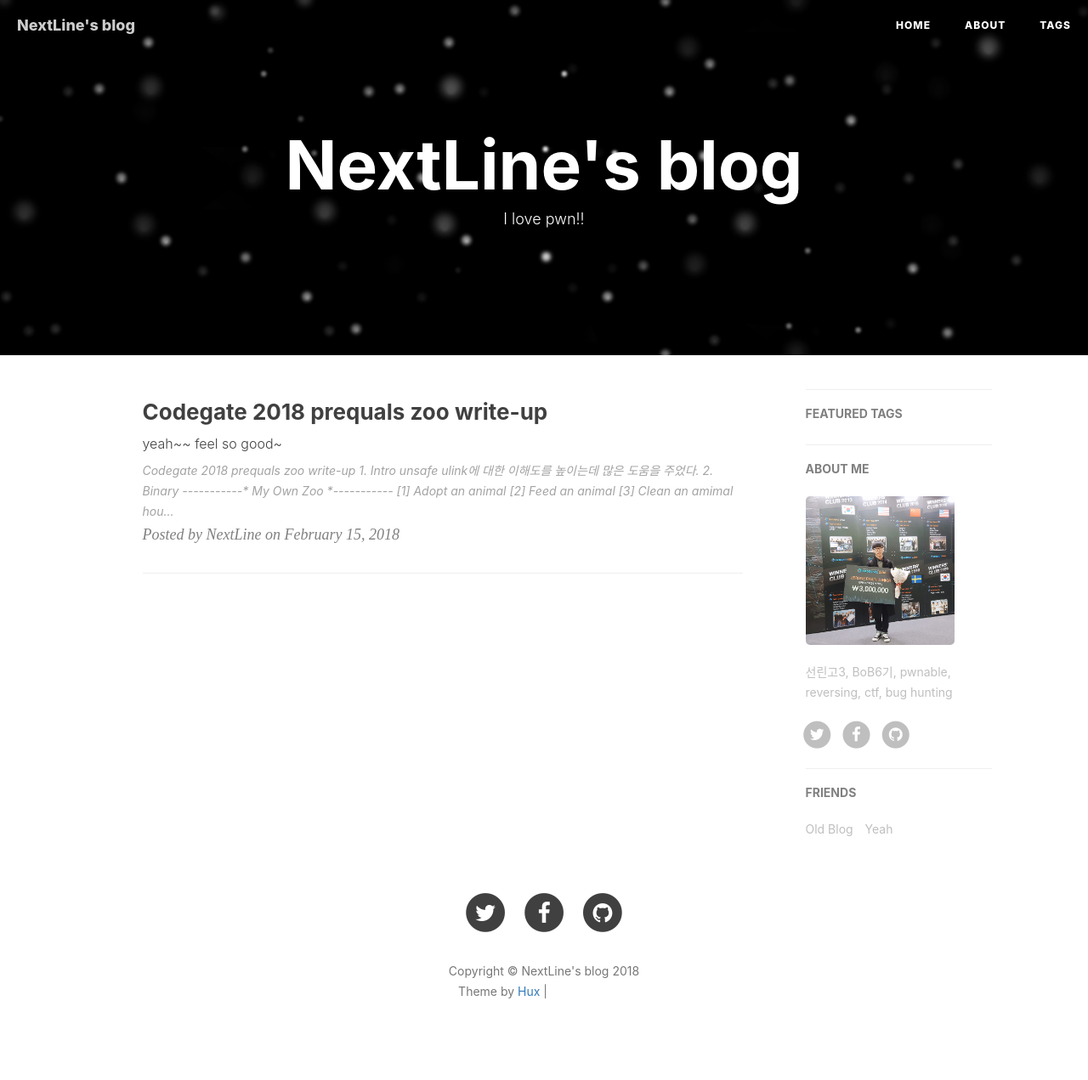
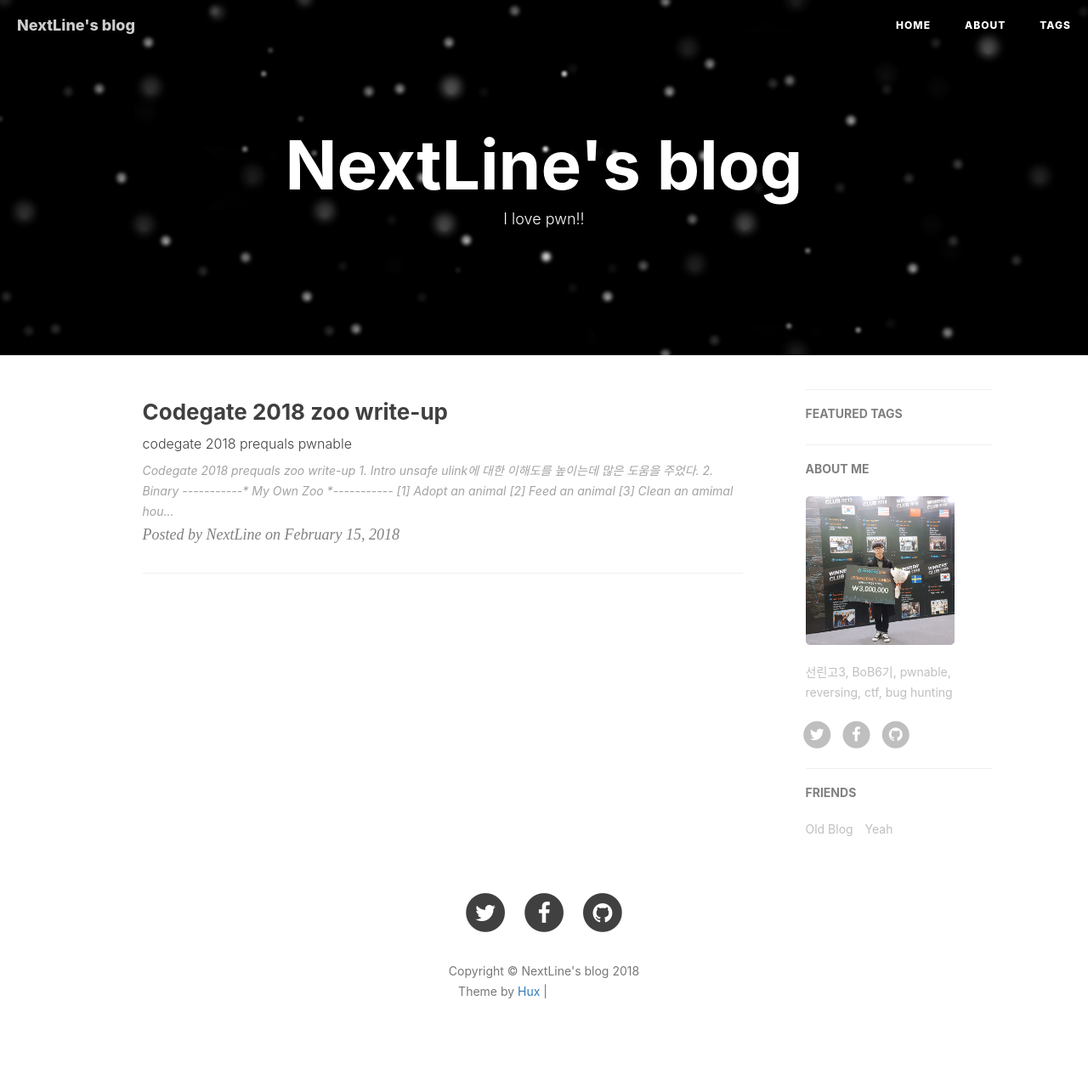
Before and after one commit to LYoungJoo/lyoungjoo.github.io, a Jekyll site: the page built from index.html, in a window 1280 px wide. Shown: the whole page at 85% size. Built offline with Jekyll 4.4.1, drawn with Linux system fonts in a browser that asks for light colours; nearby versions of some CDN libraries; the list of posts is cut into pages by our own code; comment, search, counter and statistics services are not loaded; grey boxes are pictures that could not be loaded.

Commit message:
Update 2018-02-15-Codegate-2018-prequals-zoo-write-up.md

```diff
--- a/_posts/2018-02-15-Codegate-2018-prequals-zoo-write-up.md
+++ b/_posts/2018-02-15-Codegate-2018-prequals-zoo-write-up.md
@@ -1,7 +1,7 @@
 ---
 layout:     post
-title:      "Codegate 2018 prequals zoo write-up"
-subtitle:   "yeah~~ feel so good~"
+title:      "Codegate 2018 zoo write-up"
+subtitle:   "codegate 2018 prequals pwnable"
 date:       2018-02-15
 author:     "NextLine"
 header-img: "img/post-bg-1.png"
```
